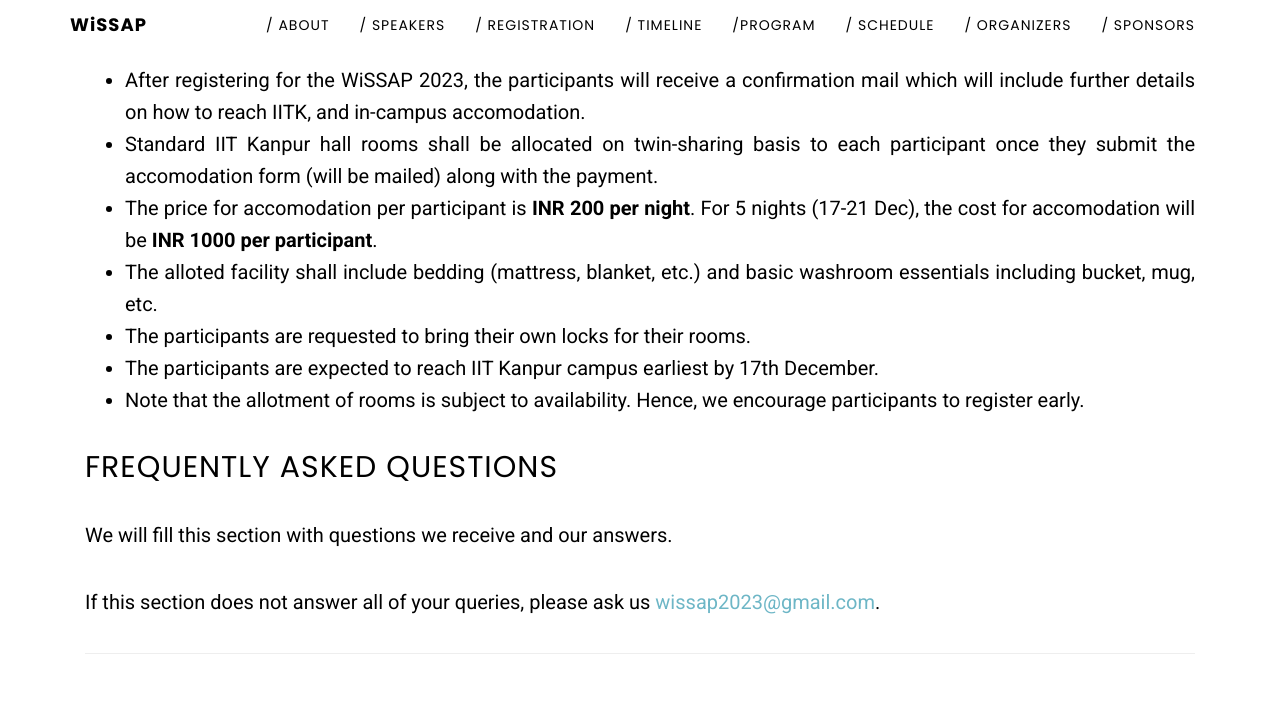
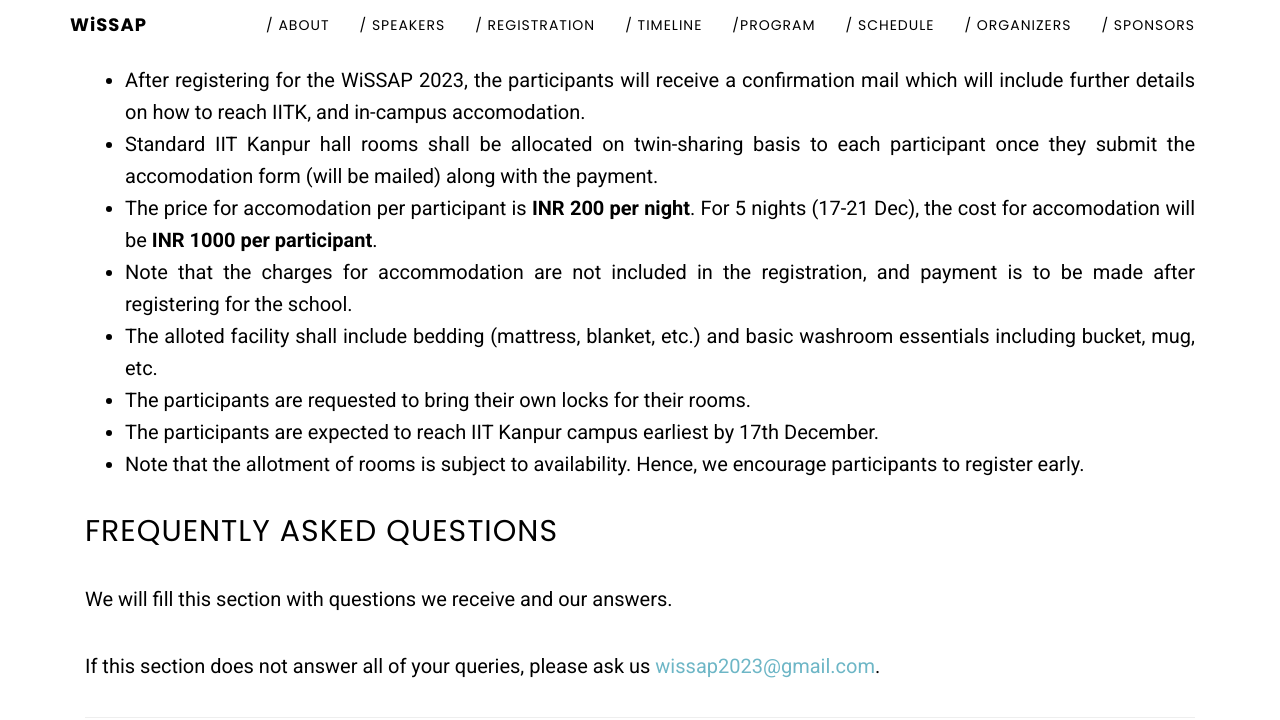
Before and after one commit to madhavlab/wissap23.madhavlab.com, a Jekyll site: the page built from accommodation.md, in a window 1280 px wide and 900 px high, scrolled down 385 px, cut to the strip 0-720 px from the top of the window. Built offline with Jekyll 4.4.1, drawn with Linux system fonts in a browser that asks for light colours.

Commit message:
accommodation

```diff
--- a/accommodation.md
+++ b/accommodation.md
@@ -11,6 +11,7 @@ Accommodation during the winter school period (18 Dec - 21 Dec) shall be provide
 - After registering for the WiSSAP 2023, the participants will receive a confirmation mail which will include further details on how to reach IITK, and in-campus accomodation.
 - Standard IIT Kanpur hall rooms shall be allocated on twin-sharing basis to each participant once they submit the accomodation form (will be mailed) along with the payment.
 - The price for accomodation per participant is **INR 200 per night**. For 5 nights (17-21 Dec), the cost for accomodation will be **INR 1000 per participant**.
+- Note that the charges for accommodation are not included in the registration, and payment is to be made after registering for the school.
 - The alloted facility shall include bedding (mattress, blanket, etc.) and basic washroom essentials including bucket, mug, etc.
 - The participants are requested to bring their own locks for their rooms.
 - The participants are expected to reach IIT Kanpur campus earliest by 17th December.
```
